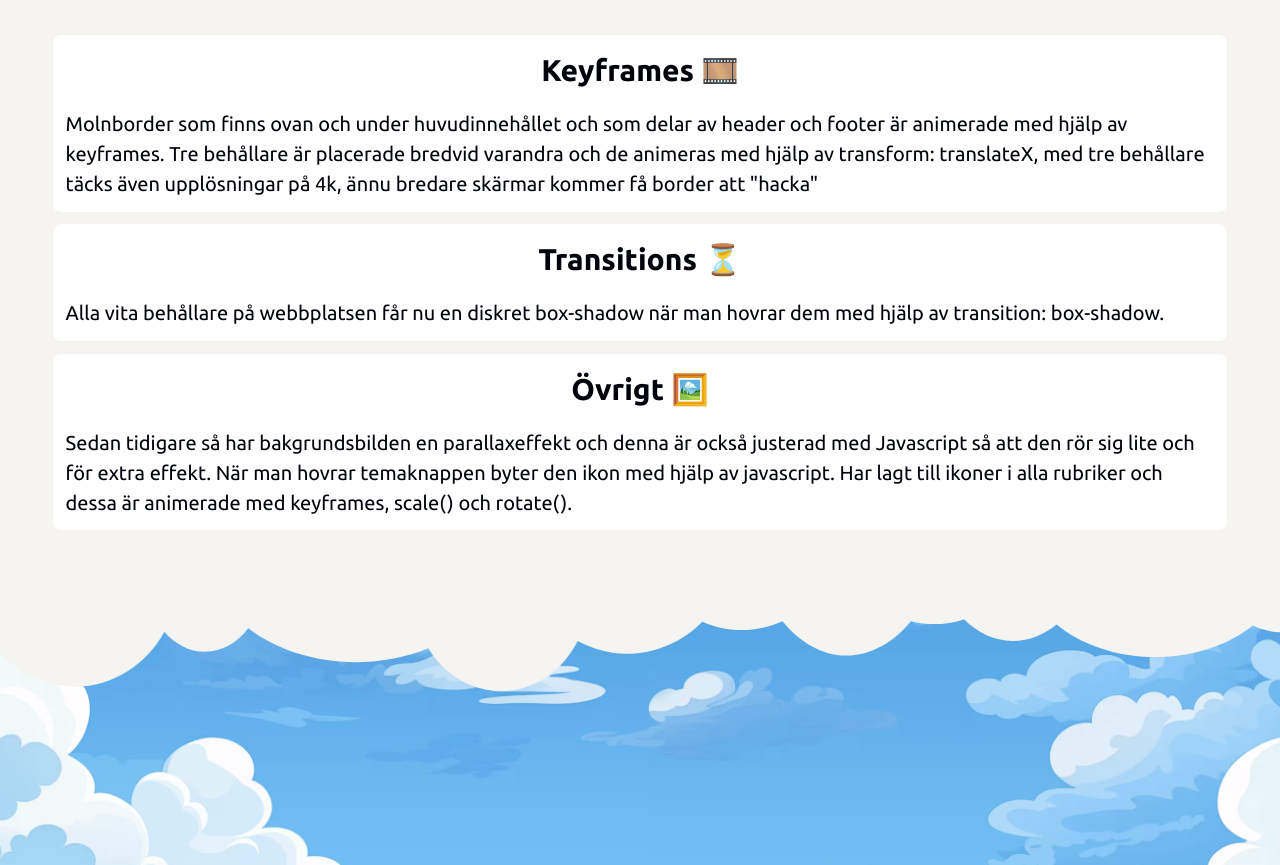
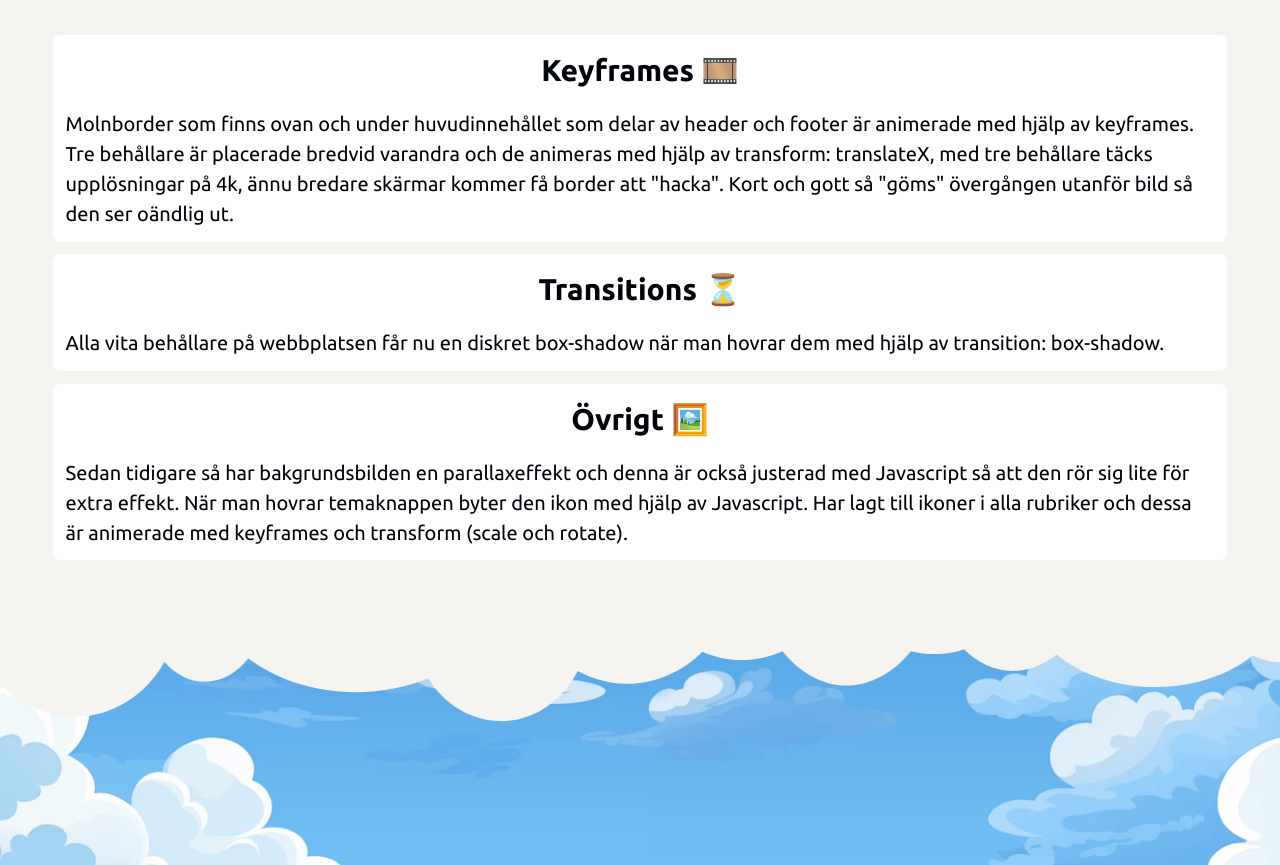
Before and after one commit to CoSi2301/dt211g-moment3, a website built with Parcel: page src/animering.html in a window 1280 px wide. Shown: the part 1145-2010 px from the top of the page. Built offline with nearby package versions, Linux system fonts and the light colour scheme.

Commit message:
textförtydliganden

```diff
--- a/src/animering.html
+++ b/src/animering.html
@@ -59,22 +59,23 @@
             <div class="cards-sass-container">
                 <div class="sass-card">
                     <h2>Keyframes 🎞️</h2>
-                    <p>Molnborder som finns ovan och under huvudinnehållet och som delar av header och footer är
+                    <p>Molnborder som finns ovan och under huvudinnehållet som delar av header och footer är
                         animerade med hjälp av keyframes. Tre behållare är placerade bredvid varandra och de animeras
-                        med hjälp av transform: translateX, med tre behållare täcks även upplösningar på 4k, ännu
-                        bredare skärmar kommer få border att "hacka"</p>
+                        med hjälp av transform: translateX, med tre behållare täcks upplösningar på 4k, ännu
+                        bredare skärmar kommer få border att "hacka". Kort och gott så "göms" övergången utanför bild så
+                        den ser oändlig ut.</p>
                 </div>
                 <div class="sass-card">
                     <h2>Transitions ⏳</h2>
                     <p>Alla vita behållare på webbplatsen får nu en diskret box-shadow när man hovrar dem med hjälp av
-                        transition: box-shadow. </p>
+                        transition: box-shadow.</p>
                 </div>
                 <div class="sass-card">
                     <h2>Övrigt 🖼️</h2>
                     <p>Sedan tidigare så har bakgrundsbilden en parallaxeffekt och denna är också justerad med
-                        Javascript så att den rör sig lite och för extra effekt.
-                        När man hovrar temaknappen byter den ikon med hjälp av javascript. Har lagt till ikoner i alla
-                        rubriker och dessa är animerade med keyframes, scale() och rotate().
+                        Javascript så att den rör sig lite för extra effekt.
+                        När man hovrar temaknappen byter den ikon med hjälp av Javascript. Har lagt till ikoner i alla
+                        rubriker och dessa är animerade med keyframes och transform (scale och rotate).
                     </p>
                 </div>
             </div>
```
